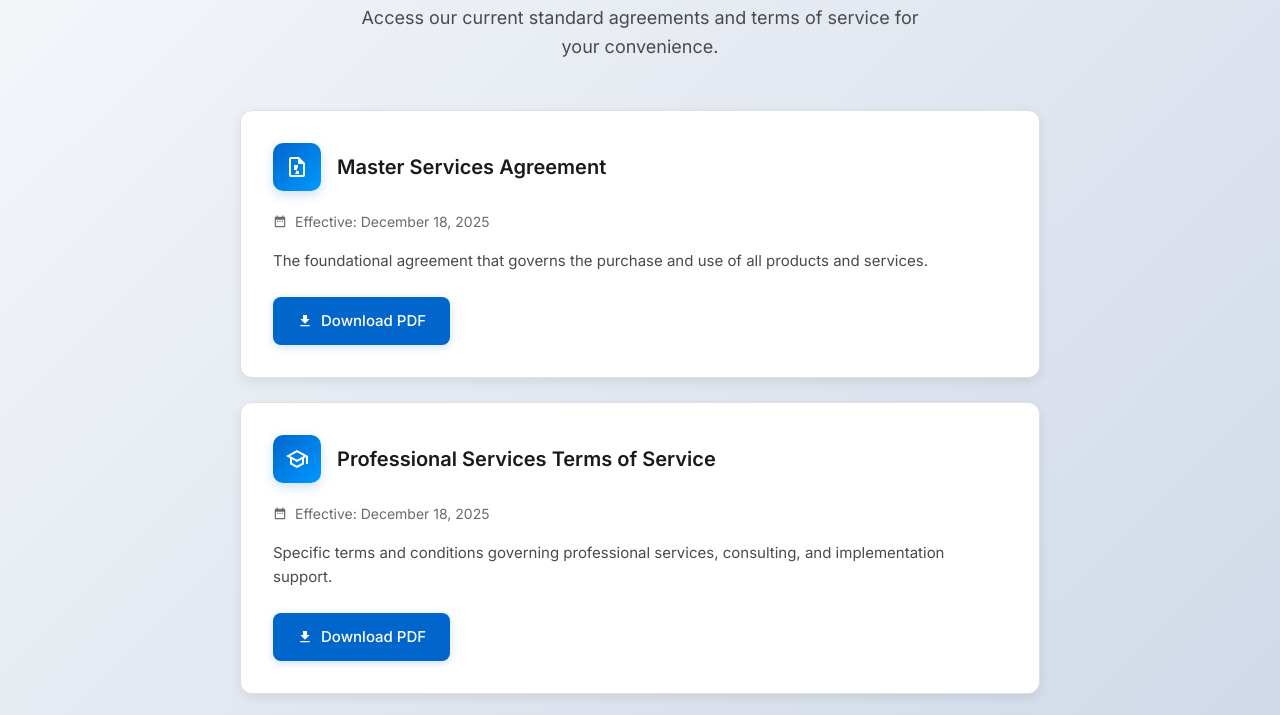
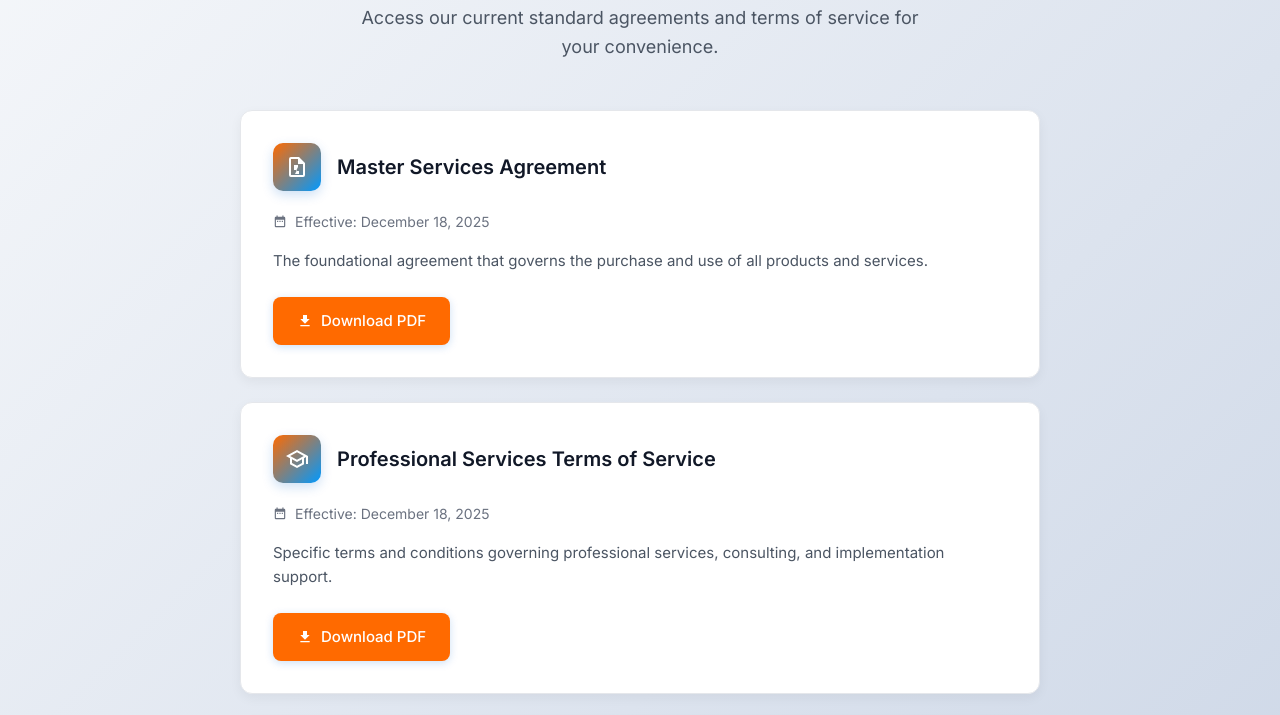
Before and after one commit to tivoralabs/tivoralabs.github.io, a plain HTML site: page index_agreements.html in a window 1280 px wide. Shown: the part 104-819 px from the top of the page. Drawn offline with Linux system fonts and the light colour scheme.

Commit message:
Update index_agreements.html
Updated the overall colour to match main page

```diff
--- a/index_agreements.html
+++ b/index_agreements.html
@@ -16,17 +16,17 @@
     }
 
     :root {
-      --primary-color: #0066cc;
-      --primary-hover: #0052a3;
-      --text-primary: #1a1a1a;
-      --text-secondary: #4a4a4a;
-      --text-muted: #6b6b6b;
-      --border-color: #e0e0e0;
-      --bg-light: #f8f9fa;
+      /* Tivora Labs Brand Colors */
+      --primary-color: #FF6A00;       /* Your Signature Orange */
+      --primary-hover: #e65f00;
+      --text-primary: #111827;        /* Match main site accent */
+      --text-secondary: #4B5563;      /* Match main site muted */
+      --text-muted: #6B7280;
+      --border-color: #E5E7EB;
+      --bg-light: #F9FAFB;            /* Match main site bg-light */
       --bg-white: #ffffff;
-      --shadow-sm: 0 2px 4px rgba(0, 0, 0, 0.05);
-      --shadow-md: 0 4px 12px rgba(0, 0, 0, 0.08);
-      --shadow-lg: 0 8px 24px rgba(0, 0, 0, 0.12);
+      --shadow-md: 0 4px 12px rgba(0, 0, 0, 0.05);
+      --shadow-lg: 0 8px 24px rgba(0, 0, 0, 0.1);
       --transition: all 0.3s cubic-bezier(0.4, 0, 0.2, 1);
     }
 
```
